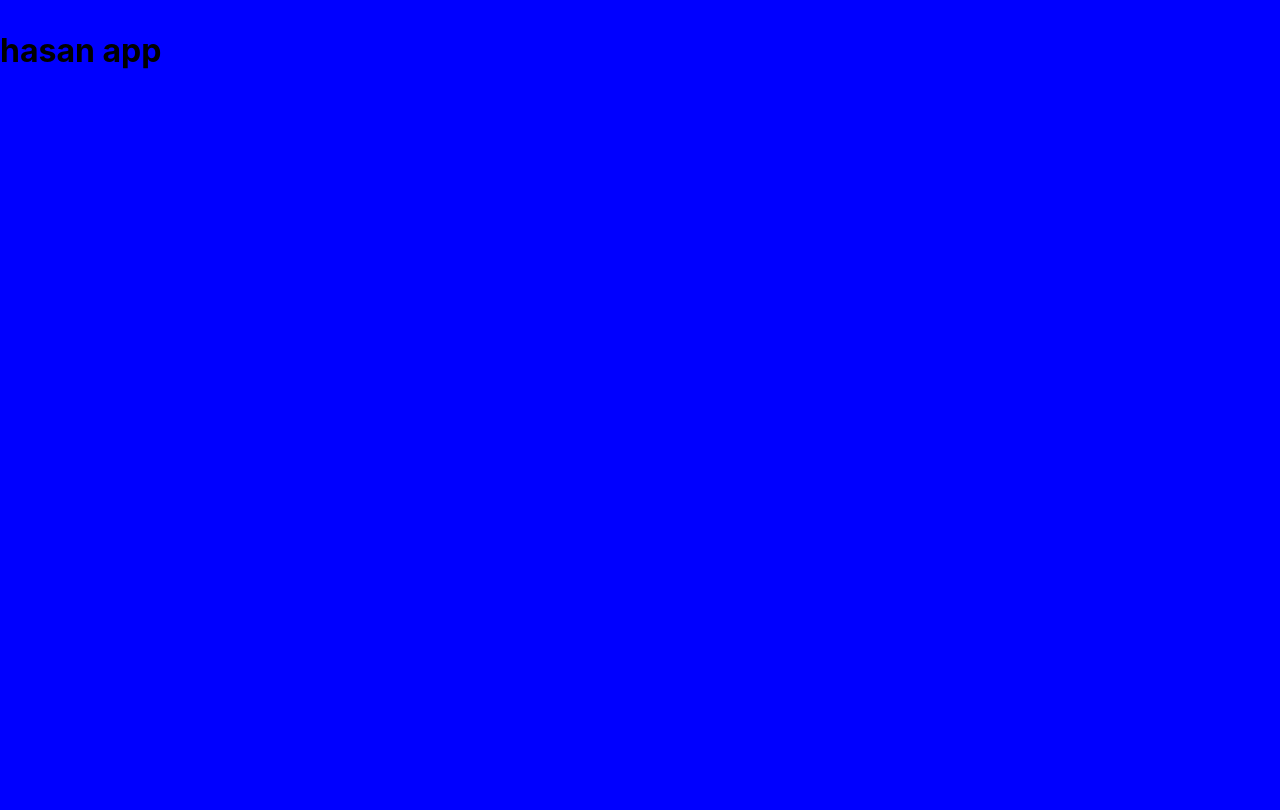
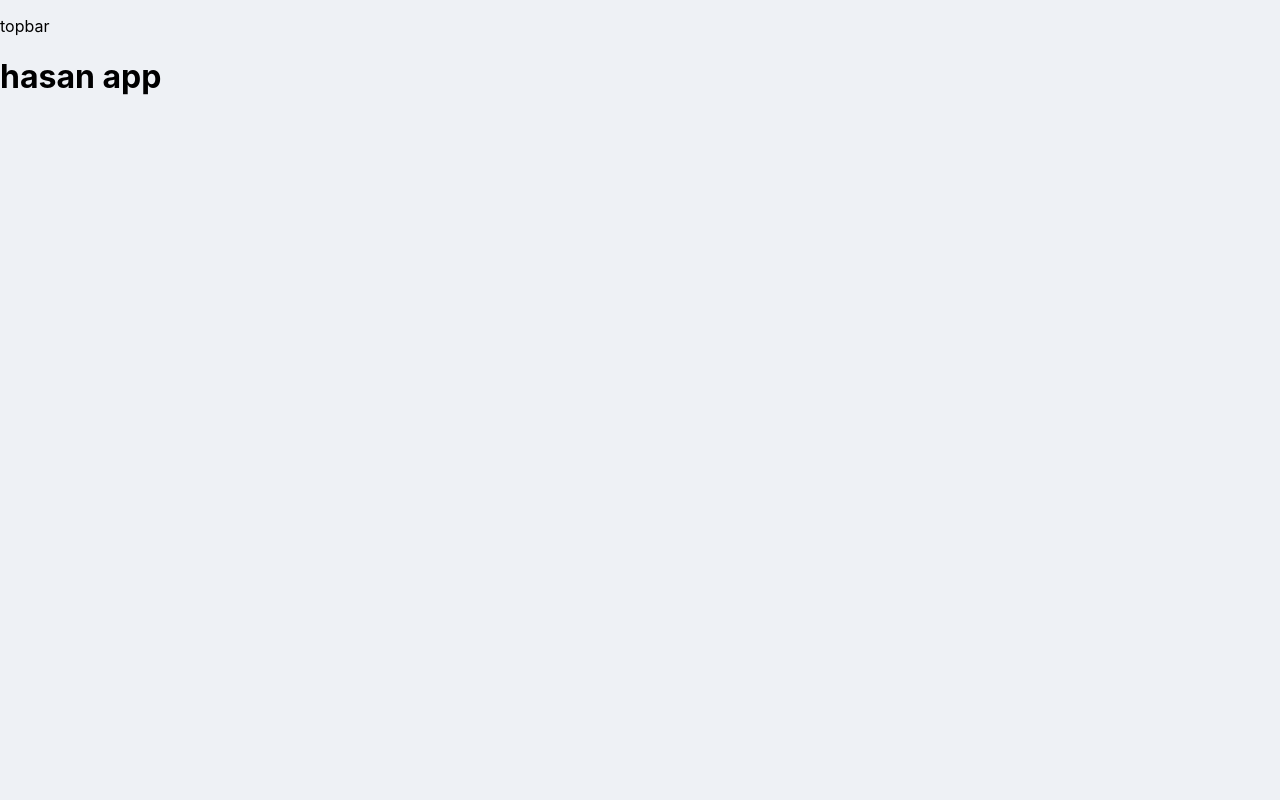
Before and after one commit to hasan-wajahat/cv-app, a React (Create React App) app: page / in a window 1280 px wide. Built offline with nearby package versions, Linux system fonts and the light colour scheme; the HTML template or start-up script is replaced by a standard one.

Commit message:
Adds absolute path to app

```diff
--- a/src/App.js
+++ b/src/App.js
@@ -1,17 +1,19 @@
 import React from 'react';
 import PropTypes from 'prop-types';
 import withStyles from 'react-jss';
+import TopBar from 'components/TopBar';
 
 const styles = {
   mainPage: {
     height: '100%',
-    background: 'blue',
-    paddingTop: '10px',
+    background: '#eef1f5',
+    overflow: 'auto',
   },
 };
 
 const App = ({ classes }) => (
   <div className={classes.mainPage}>
+    <TopBar />
     <h1>hasan app</h1>
   </div>
 );
--- /dev/null
+++ b/src/components/TopBar.js
@@ -0,0 +1,9 @@
+import React from 'react';
+
+const TopBar = () => (
+  <div>
+    <p>topbar</p>
+  </div>
+);
+
+export default TopBar;
```
Also changed, not shown: .eslintrc.js, jsconfig.json (renamed from jsconf.json), src/assets/img/girl.png (added).
